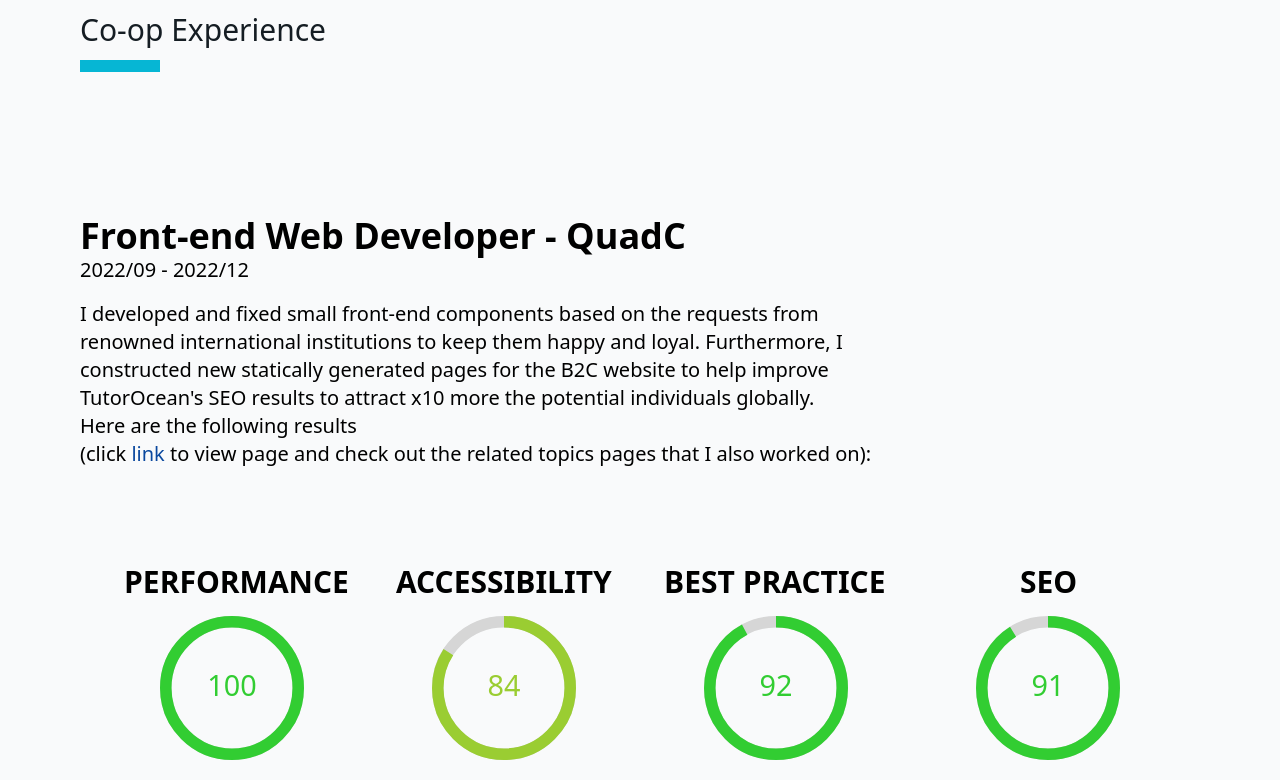
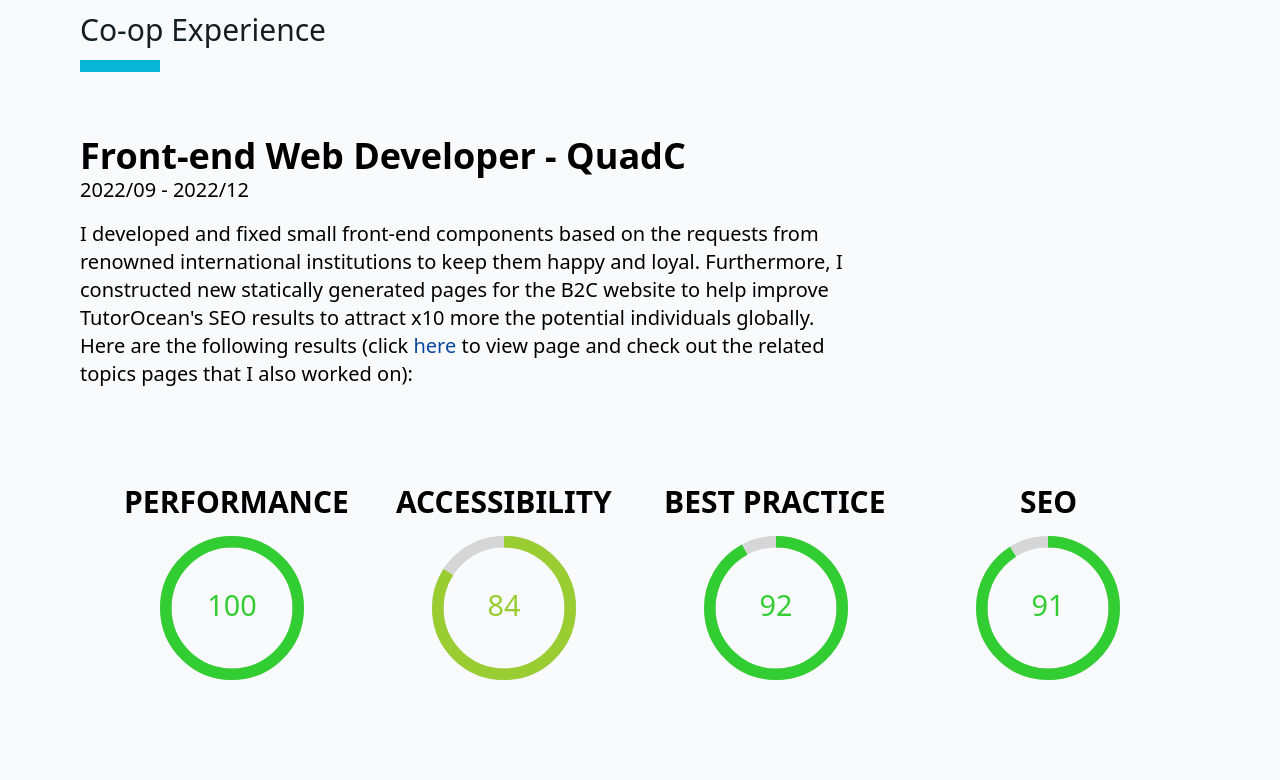
Before and after one commit to MoleXprof/MoleXprof.github.io, a Next.js app: page /experience in a window 1280 px wide. Shown: the part 820-1600 px from the top of the page. Built offline with nearby package versions, Linux system fonts and the light colour scheme.

Commit message:
minor changes related to text formatting

```diff
--- a/components/jobText.tsx
+++ b/components/jobText.tsx
@@ -26,9 +26,9 @@ const JobText = ({ right, title, date, description }: JobTextProps) => {
         <div className="mt-16">
           <h3 className="font-bold text-4xl">{title}</h3>
           <p className="md:text-xl text-lg font-light">{date}</p>
-          <p className="md:text-xl text-lg font-light mt-4 max-w-3xl">
+          <div className="md:text-xl text-lg font-light mt-4 max-w-3xl">
             {description}
-          </p>
+          </div>
         </div>
       )}
     </div>
--- a/components/layouts/experience.tsx
+++ b/components/layouts/experience.tsx
@@ -46,21 +46,17 @@ const ExperienceLayout = () => {
         titleClassName="bg-gradient-to-t from-cyan-500 to-blue-500 inline-block text-transparent bg-clip-text"
         backgroundColour="bg-cyan-500"
       />
-      <div className="mt-36">
+      <div className="mt-16">
         <JobText
           right={false}
           title="Front-end Web Developer - QuadC"
           date="2022/09 - 2022/12"
-          description="I developed and fixed small front-end components based on the requests from renowned international institutions to keep them happy and loyal. Furthermore, I constructed new statically generated pages for the B2C website to help improve TutorOcean's SEO results to attract x10 more the potential individuals globally. Here are the following results "
+          description=
+          {<div>
+            I developed and fixed small front-end components based on the requests from renowned international institutions to keep them happy and loyal. Furthermore, I constructed new statically generated pages for the B2C website to help improve TutorOcean's SEO results to attract x10 more the potential individuals globally. Here are the following results
+            (click <a className="hyperlink" href="https://tutorocean.com/topics" target="_blank" rel="noreferrer"> here </a> to view page and check out the related topics pages that I also worked on):
+          </div>}
         />
-      </div>
-      <div className="font-light md:ml-20 mx-10 md:text-xl text-lg">
-        (click{" "}
-        <a className="hyperlink" href="https://tutorocean.com/topics" target="_blank" rel="noreferrer">
-          link
-        </a>{" "}
-        to view page and check out the related topics pages that I also worked
-        on):
       </div>
       <div className="flex flex-row py-8 mt-6 justify-center">
         <CircularProgress />
--- a/components/layouts/index.tsx
+++ b/components/layouts/index.tsx
@@ -70,7 +70,7 @@ const Home = () => {
         right={false}
         title="Anime & Manga"
         category="Interests"
-        text={`On my spare time, I enjoy spending time with family and friends. Though, ever since I was young I have always loved the mediums of anime and manga. I grew up watching the Pokémon and Yu-Gi-Oh shows and was later introduced to mangas by friends and family members. It has become a big aspect of my life, since it is an something I thoroughly enjoy whenever I get free time.`}
+        text={`On my spare time, I enjoy spending time with family and friends. Though, ever since I was young I have always loved the mediums of anime and manga. I grew up watching the Pokémon and Yu-Gi-Oh shows and was later introduced to manga by friends and family members. It has become a big aspect of my life, since it is an something I thoroughly enjoy whenever I get free time.`}
       />
       <ImageCarousel
         className="mb-10 mt-16"
```
